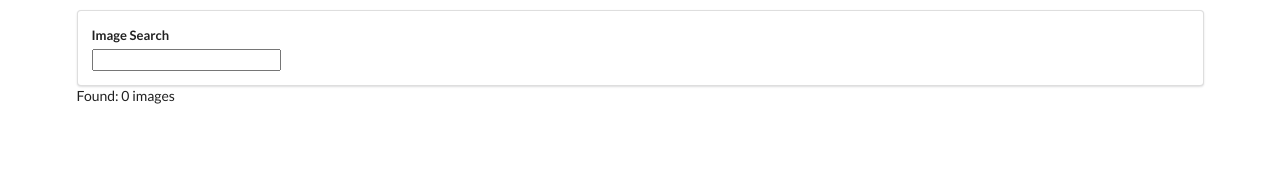
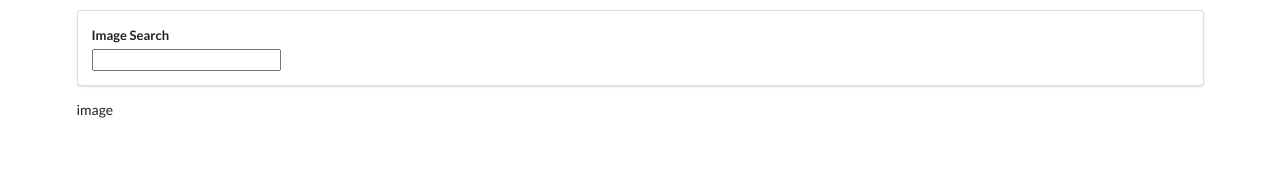
Before and after one commit to AbdAlfadeel-Hamdy/Pics, a React (Create React App) app: page / in a window 1280 px wide. Shown: the top 170 px of the page. Built offline with nearby package versions, Linux system fonts and the light colour scheme.

Commit message:
image list

```diff
--- a/src/components/App.js
+++ b/src/components/App.js
@@ -1,6 +1,7 @@
 import React from "react";
 import unsplash from "../api/unsplash";
 import SearchBar from "./SearchBar";
+import ImageList from "./ImageList";
 class App extends React.Component {
   state = { images: [] };
   onSearchSubmit = async (term) => {
@@ -15,7 +16,7 @@
     return (
       <div className="ui container" style={{ marginTop: "10px" }}>
         <SearchBar onSubmit={this.onSearchSubmit} />
-        Found: {this.state.images.length} images
+        <ImageList images={this.state.images} />
       </div>
     );
   }
--- /dev/null
+++ b/src/components/ImageList.js
@@ -0,0 +1,8 @@
+import React from "react";
+
+const ImageList = (props) => {
+  console.log(props.images);
+  return <div>image</div>;
+};
+
+export default ImageList;
```
